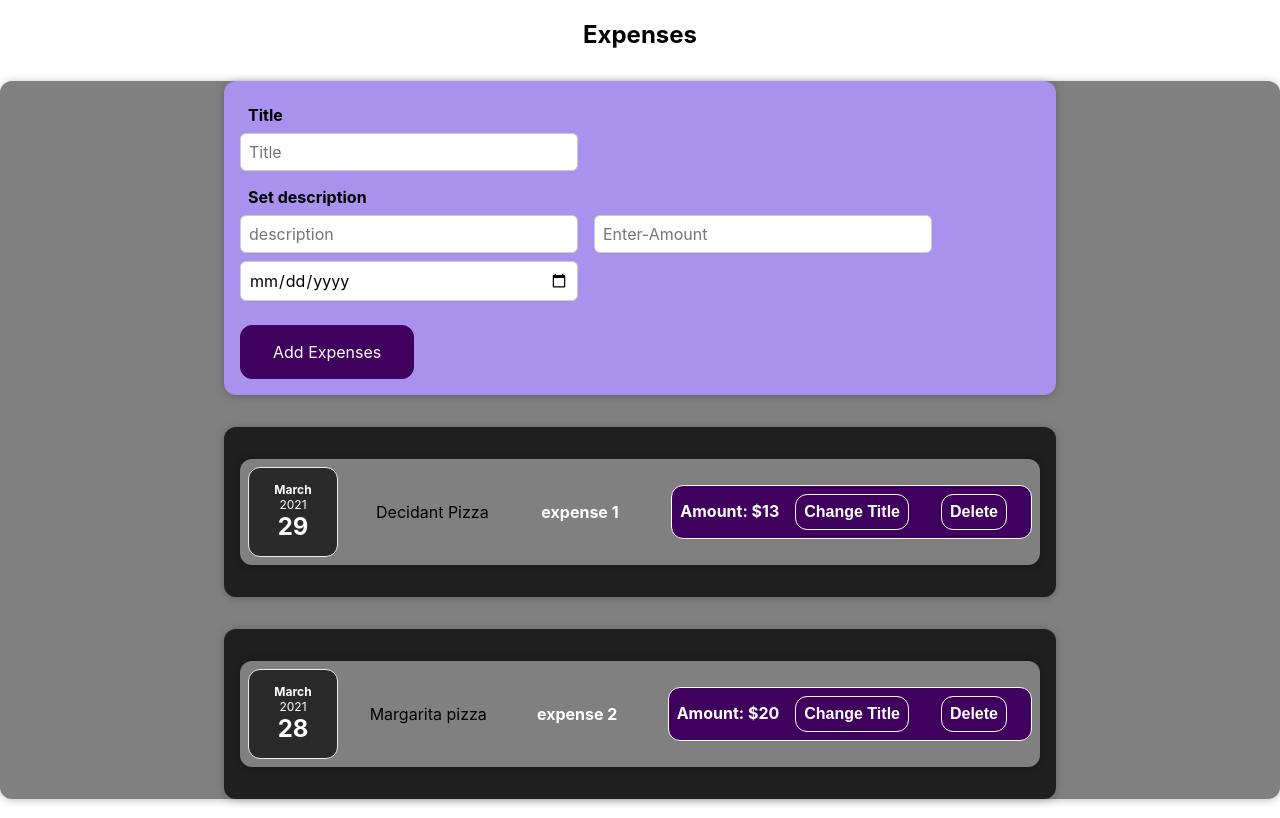
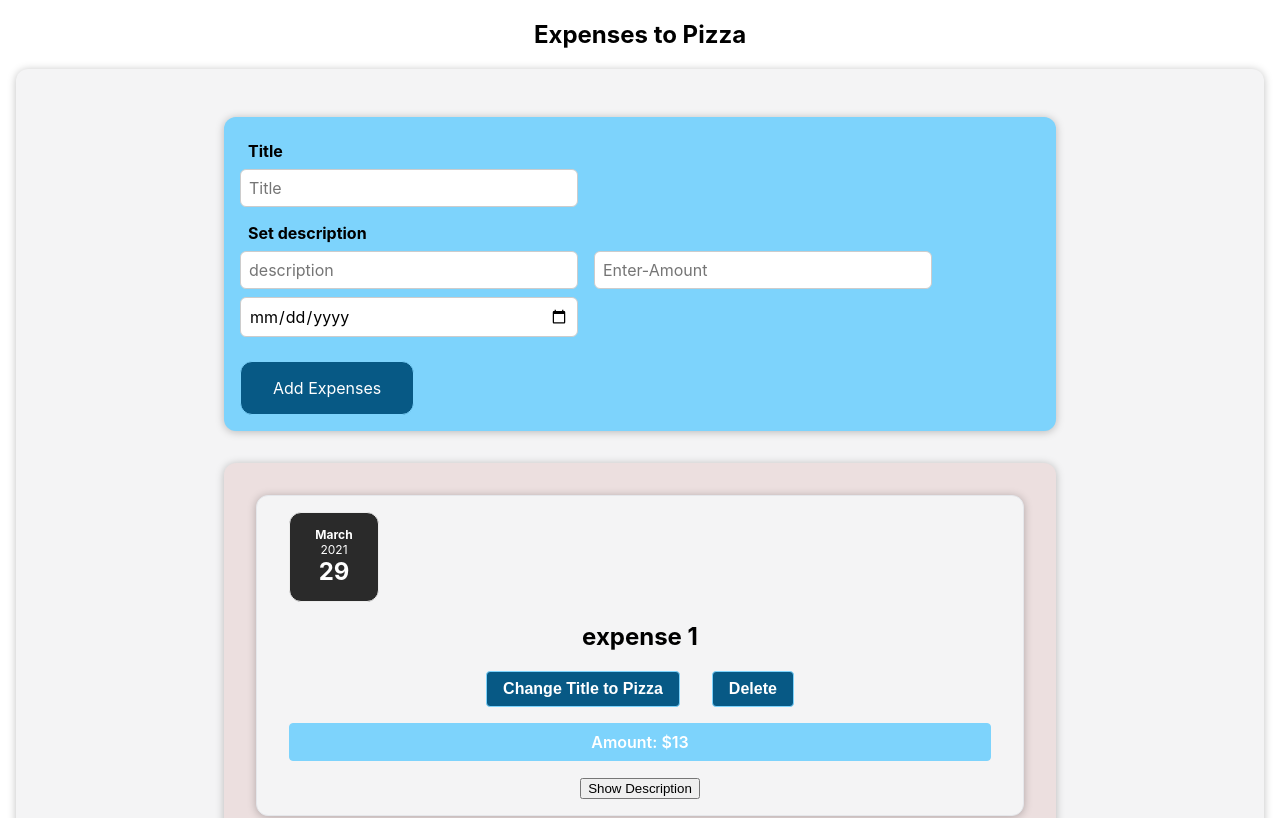
Before and after one commit to troias/expenses-example, a React (Create React App) app: page / in a window 1280 px wide. Shown: the top 818 px of the page. Built offline with nearby package versions, Linux system fonts and the light colour scheme.

Commit message:
changed style

```diff
--- a/src/App.js
+++ b/src/App.js
@@ -28,7 +28,6 @@ function App() {
     setExpense((prevState) => {
       return [obj, ...prevState]
     })
-    console.log("expenseHandler", expenseHandler)
   }
 
   const deleteHandler = (id) => {
@@ -49,11 +48,9 @@ function App() {
     })
   }
 
-  console.log("expense", expense)
-
   return (
     <div className="App">
-      <h2>Expenses</h2>
+      <h2>Expenses to Pizza</h2>
       <Card>
         <NewExpense expensehandler={expenseHandler} />
         <ExpenseList
--- a/src/components/Ui/Card.module.css
+++ b/src/components/Ui/Card.module.css
@@ -1,5 +1,10 @@
 .card {
     border-radius: 12px;
     box-shadow:  0 1px 8px rgba(0, 0, 0, 0.25);
-    background: grey
+    background: #f4f4f5;
+    padding-top: 1rem;
+    padding-bottom: 1rem;
+    margin-left: 1rem;
+    margin-right: 1rem;
+    margin-bottom: 1rem;
 }
--- a/src/components/expense/ExpenseItem/ExpenseItem.js
+++ b/src/components/expense/ExpenseItem/ExpenseItem.js
@@ -1,35 +1,32 @@
-import React from "react"
+import React, { useState } from "react"
 import styles from "./ExpenseItem.module.css"
 import ExpenseDate from "../ExpenseDate/ExpenseDate"
 import Card from "../../Ui/Card"
 
-const ExpenseItem = (props) => {
-  const {
-    expenses: { date, description, title, amount, id },
-  } = props
+const ExpenseItem = ({
+  expenses: { id, title, description, amount, date },
+  titleHandler,
+  deleteHandler,
+}) => {
+  const [showDescription, setShowDescription] = useState(false)
 
-  const titleHandler = (id) => {
-    props.title(id)
+  const toggleDescriptionHandler = () => {
+    setShowDescription((prevState) => !prevState)
   }
 
-  const deleteHandler = (id) => {
-    props.delete(id)
-  }
+  console.log("expense date", titleHandler)
 
   return (
-    <Card className={styles.expenseItem}>
+    <Card className={styles.expenseItem_card}>
+      <div className={styles.expenseItem__container}>
         <ExpenseDate date={date} />
-      <div className={styles.expenseItem__description} key={id}>
-        {description}
-      </div>
-      <h2> {title}</h2>
-      <div className={styles.expenseItem__price}>
-        Amount: ${amount}
+        <div className={styles.expenseItem__title}>
+          <h2>{title}</h2>
           <button
             className={styles.expenseItem__Button}
             onClick={() => titleHandler(id)}
           >
-          Change Title
+            Change Title to Pizza
           </button>
           <button
             className={styles.expenseItem__Button}
@@ -38,6 +35,18 @@ const ExpenseItem = (props) => {
             Delete
           </button>
         </div>
+        <p className={styles.expenseItem__price}>Amount: ${amount}</p>
+      </div>
+
+      <div className={styles.expenseItem__description}>
+        <button
+          className={styles.expenseItem__descriptionButton}
+          onClick={toggleDescriptionHandler}
+        >
+          {showDescription ? "Hide Description" : "Show Description"}
+        </button>
+        {showDescription && <p>{description}</p>}
+      </div>
     </Card>
   )
 }
--- a/src/components/expense/ExpenseItem/ExpenseItem.module.css
+++ b/src/components/expense/ExpenseItem/ExpenseItem.module.css
@@ -1,53 +1,94 @@
-.expenseItem {
-    display: flex;
-    justify-content: space-between;
-    align-items: center;
+.expenseItem_card {
+  display: grid;
+  grid-template-rows: 2;
+  background-color: white;
+  padding: 1rem;
+  margin: 1rem 0;
+  border: 1px solid #e5e7eb;
+  border-radius: 0.25rem;
+  transition-duration: 150ms;
+  transition-property: background-color, border-color, color, fill, stroke, opacity, box-shadow, transform;
+}
+.expenseItem__container {
 
-    padding: 0.5rem;
-    margin: 1rem 0;
+  gap: 1rem;
+  align-items: flex-start;
+  padding-right: 1rem;
+  padding-left: 1rem;
+  justify-content: flex-start;
+  flex: 1;
+}
 
-    background-color: #4b4b4b;
+.expenseItem_card:hover {
+  background-color: #f3f4f6;
+  border-color: #d1d5db;
 }
 
 .expenseItem__description {
-    display: flex;
-    flex-direction: column;
+
   gap: 1rem;
-    align-items: flex-end;
-    flex-flow: column-reverse;
+  align-items: flex-start;
+  padding-right: 1rem;
+  padding-left: 1rem;
   justify-content: flex-start;
   flex: 1;
 }
 
 .expenseItem h2 {
-    color: #3a3a3a;
-    font-size: 1rem;
-    flex: 1;
-    margin: 0 1rem;
-    color: white;
+  color: #374151;
+
+  margin: 0;
+  padding-right: 1rem;
+  padding-left: 1rem;
 }
 
 .expenseItem__price {
   font-size: 1rem;
-    font-weight: bold;
+  font-weight: 600;
+
   color: white;
-    background-color: #40005d;
-    border: 1px solid white;
-    padding: 0.5rem;
-    border-radius: 12px;
+  background-color: #7dd3fc;
+  border: 1px solid #7dd3fc;
+  padding: 0.5rem 1rem;
+  border-radius: 0.25rem;
+  transition-duration: 150ms;
+  transition-property: background-color, border-color, color, fill, stroke, opacity, box-shadow, transform;
 }
 
+
+
+.expenseItem__price:focus {
+  outline: none;
+  box-shadow: 0 0 0 2px #9cdcf7;
+}
+
+
+
+
+
   .expenseItem__Button {
-    background-color: #40005d;
-    border: 1px solid white;
-    padding: 0.5rem;
-    border-radius: 12px;
+    background-color: #075985;
+    border: 1px solid #7dd3fc;
+    padding: 0.5rem 1rem;
+    border-radius: 0.25rem;
     color: white;
     font-size: 1rem;
-    font-weight: bold;
+    font-weight: 600;
     cursor: pointer;
     margin-right: 1rem;
-    margin-left: 1rem
+    margin-left: 1rem;
+    transition-duration: 150ms;
+    transition-property: background-color, border-color, color, fill, stroke, opacity, box-shadow, transform;
+  }
+
+  .expenseItem__Button:hover {
+    background-color: #6ec1e4;
+    border-color: #6ec1e4;
+  }
+
+  .expenseItem__Button:focus {
+    outline: none;
+    box-shadow: 0 0 0 2px #9cdcf7;
   }
 
   @media (min-width: 580px) {
--- a/src/components/expense/ExpenseList/ExpenseList.js
+++ b/src/components/expense/ExpenseList/ExpenseList.js
@@ -6,6 +6,8 @@ import Card from "../../Ui/Card"
 const ExpenseList = (props) => {
   const { expense } = props
 
+  console.log("expense item", expense)
+
   return (
     <>
       {expense.map((expenseItem) => {
@@ -13,8 +15,8 @@ const ExpenseList = (props) => {
           <li key={expenseItem.id} style={{ listStyleType: "none" }}>
             <Card className={styles.expenses}>
               <ExpenseItem
-                title={props.title}
-                delete={props.delete}
+                titleHandler={props.title}
+                deleteHandler={props.delete}
                 expenses={expenseItem}
               />
             </Card>
--- a/src/components/expense/ExpenseList/Expenses.module.css
+++ b/src/components/expense/ExpenseList/Expenses.module.css
@@ -1,6 +1,6 @@
 .expenses {
     padding: 1rem;
-    background-color: rgb(31,31,31);
+    background-color: rgb(236, 223, 223);
     margin: 2rem auto;
     width: 50rem;
     max-width: 95%;
--- a/src/components/expense/NewExpense/ExpenseForm.js
+++ b/src/components/expense/NewExpense/ExpenseForm.js
@@ -13,7 +13,7 @@ const ExpenseForm = (props) => {
     const obj = {
       title: title,
       amount: +number,
-      date: new Date(date),
+      // date: new Date(date),
       id: Math.random(),
       description: description,
     }
--- a/src/components/expense/NewExpense/NewExpense.module.css
+++ b/src/components/expense/NewExpense/NewExpense.module.css
@@ -1,5 +1,5 @@
 .newExpense {
-    background-color: #a892ee;
+    background-color: #7dd3fc;
     padding: 1rem;
     margin: 2rem auto;
     width: 50rem;
@@ -13,8 +13,8 @@
     font: inherit;
     cursor: pointer;
     padding: 1rem 2rem;
-    border: 1px solid #40005d;
-    background-color: #40005d;
+    border: 1px solid #7dd3fc;
+    background-color:#075985;
     color: white;
     border-radius: 12px;
     margin-right: 1rem;
```
Lines whose indentation alone changed are shown as unchanged.
